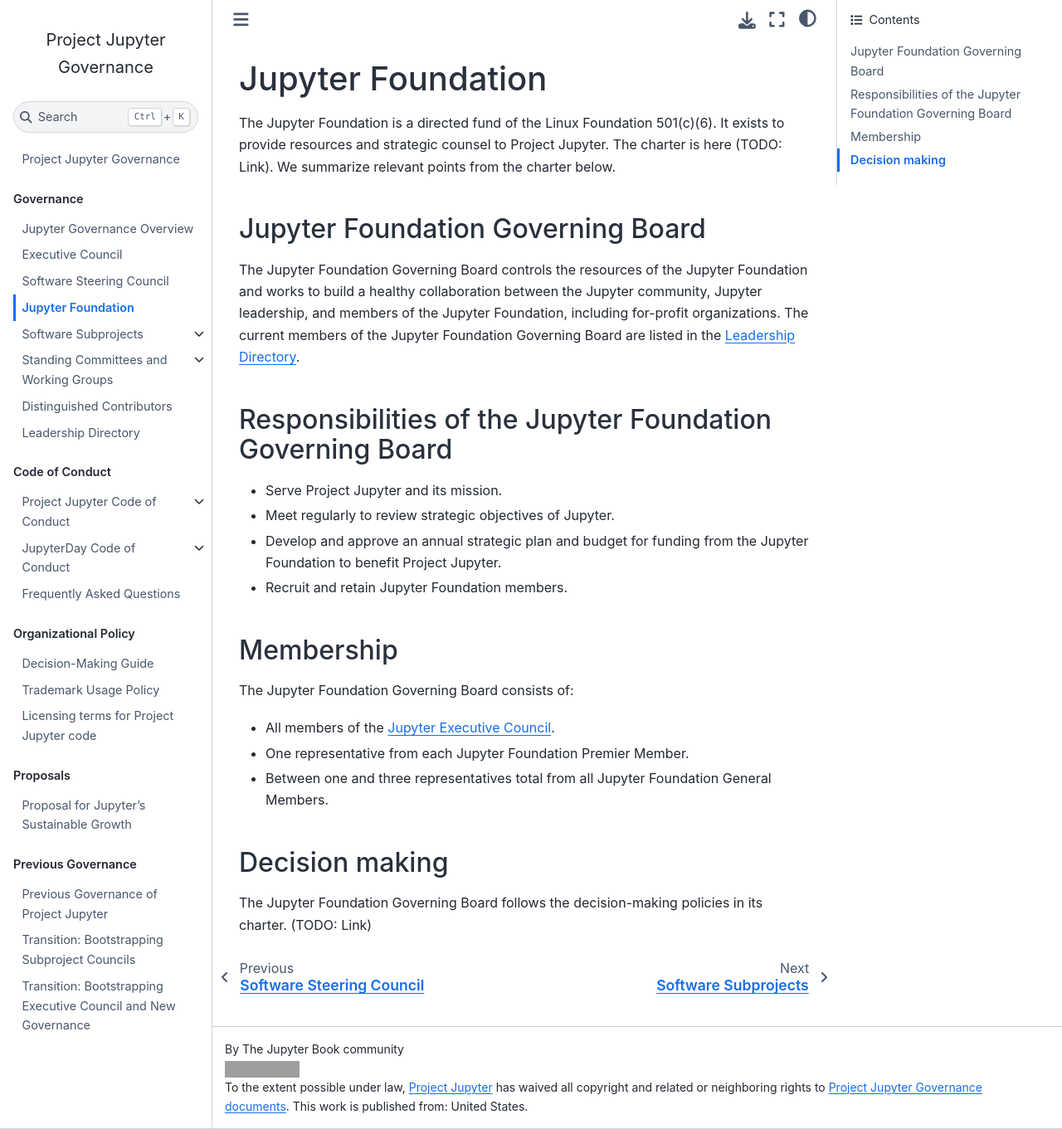
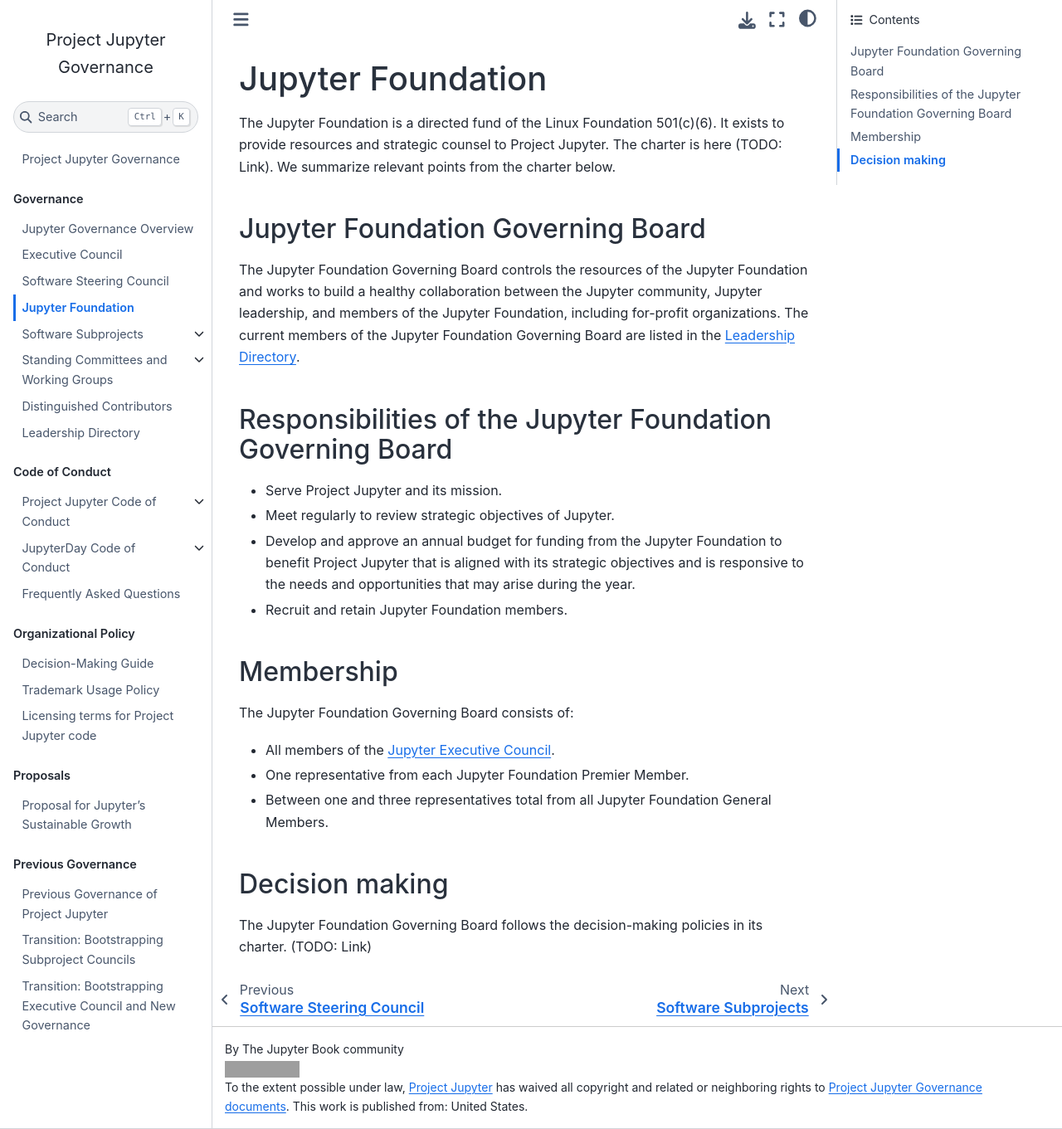
Before and after one commit to jupyter/governance, a Jupyter Book: the page built from jupyter_foundation.md, in a window 1280 px wide and 1361 px high. Shown: the whole window at 83% size. Built offline with Jupyter Book 1.0.4 settings and Sphinx 7.4.7 and the Sphinx Book theme 1.1.4, drawn with Linux system fonts in a browser that asks for light colours; pages that are not in the unit, such as notebooks, are missing from menus; grey boxes are pictures that could not be loaded.

Commit message:
Update jupyter_foundation.md
Updates to resolve prior comment - strategic planning is the purview of the EC/SSC.

```diff
--- a/jupyter_foundation.md
+++ b/jupyter_foundation.md
@@ -11,7 +11,7 @@
 
 - Serve Project Jupyter and its mission.
 - Meet regularly to review strategic objectives of Jupyter.
-- Develop and approve an annual strategic plan and budget for funding from the Jupyter Foundation to benefit Project Jupyter.
+- Develop and approve an annual budget for funding from the Jupyter Foundation to benefit Project Jupyter that is aligned with its strategic objectives and is responsive to the needs and opportunities that may arise during the year.
 - Recruit and retain Jupyter Foundation members.
 
 ## Membership
```
